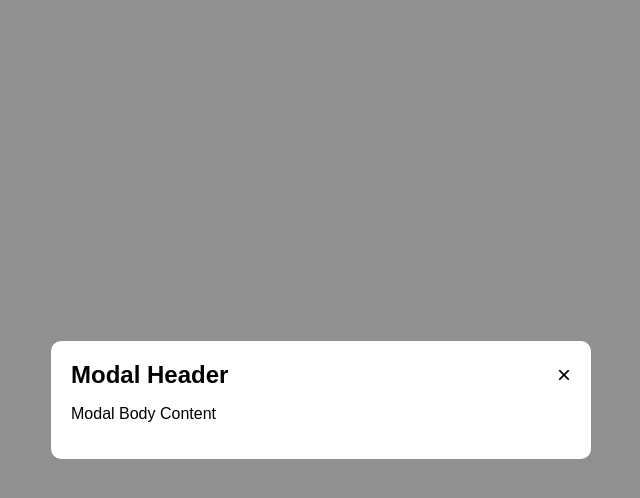
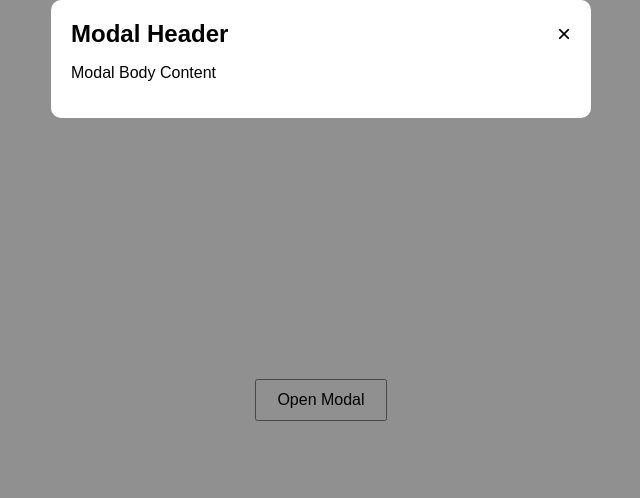
Before and after one commit to acciojob/css-modal-rajeshmondal54, a website: page main.html in a window 1280 px wide. Both pictures are taken after a click on the button "Open Modal". Shown: the whole page, without its empty margins (319-959 px from the left). Drawn offline with Linux system fonts and the light colour scheme.

Commit message:
created a submission

```diff
--- a/main.html
+++ b/main.html
@@ -1,14 +1,13 @@
 <!DOCTYPE html>
-
-<html>
-
+<html lang="en">
 <head>
-	<link rel="stylesheet" href="styles.css">
+    <meta charset="UTF-8">
+    <meta name="viewport" content="width=device-width, initial-scale=1.0">
+    <title>CSS Modal</title>
+    <link rel="stylesheet" href="styles.css">
 </head>
-
 <body>
-	<!-- the entire body must be written by student -->
-	<button id="openModal">Open Modal</button>
+    <button id="openModal">Open Modal</button>
 
     <div id="modal" class="modal">
         <div class="modal-content">
@@ -21,9 +20,7 @@
             </div>
         </div>
     </div>
-    <script type="text/javascript" src="./script.js">
-</script>
 
+    <script src="script.js"></script>
 </body>
-
 </html>
--- a/script.js
+++ b/script.js
@@ -1,11 +1,10 @@
-//your JS code here. If required.
 document.addEventListener("DOMContentLoaded", function() {
     var openModalButton = document.getElementById("openModal");
     var modal = document.getElementById("modal");
     var closeModalButton = document.querySelector(".close-modal");
 
     openModalButton.addEventListener("click", function() {
-        modal.style.display = "flex";
+        modal.style.display = "block";
     });
 
     closeModalButton.addEventListener("click", function() {
--- a/styles.css
+++ b/styles.css
@@ -1,4 +1,3 @@
-/*  your css code here. If applicable */
 body {
     font-family: Arial, sans-serif;
     display: flex;
@@ -35,6 +34,7 @@ button#openModal {
     border-radius: 10px;
     width: 80%;
     max-width: 500px;
+    margin: auto;
     position: relative;
 }
 
```
